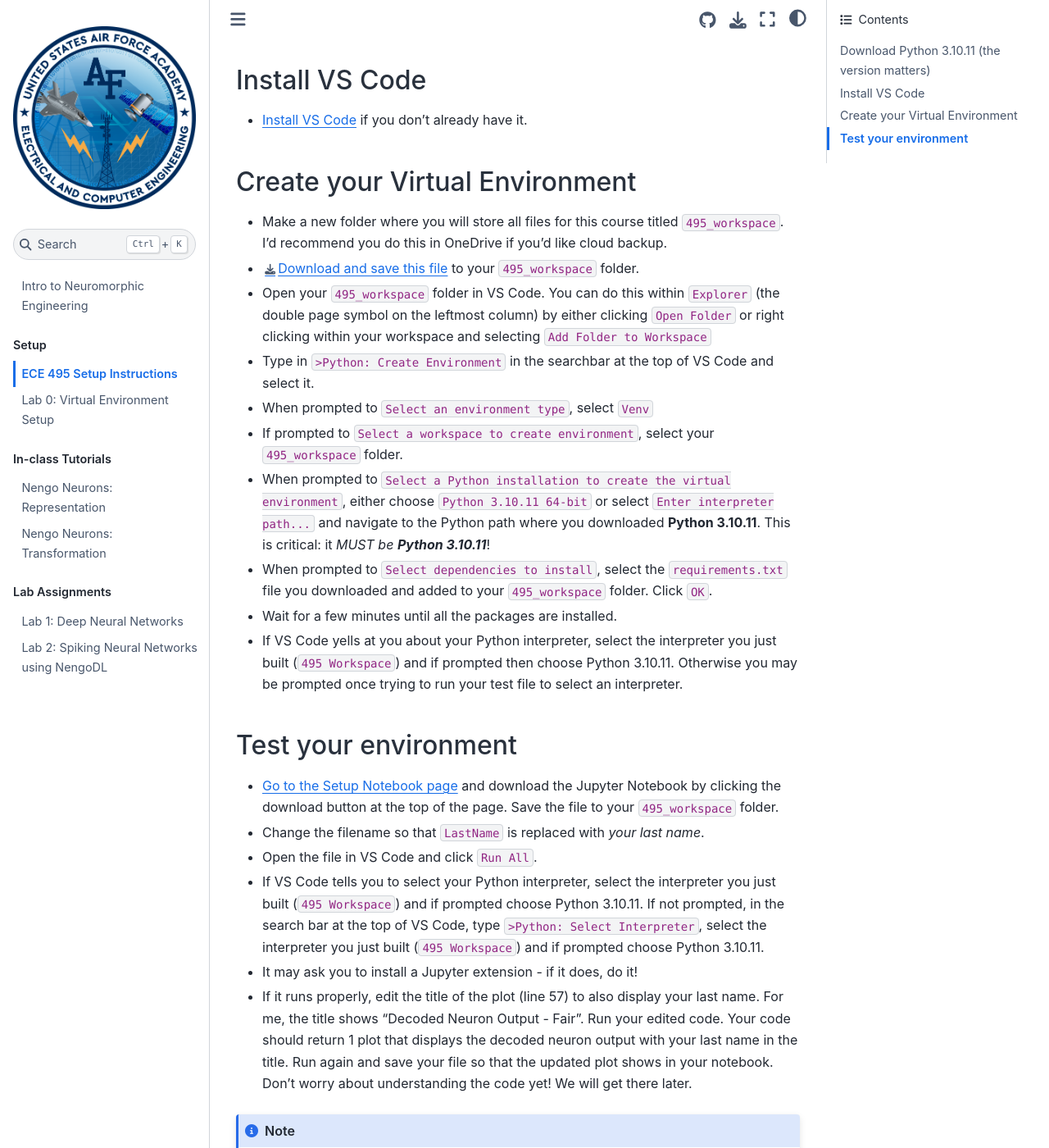
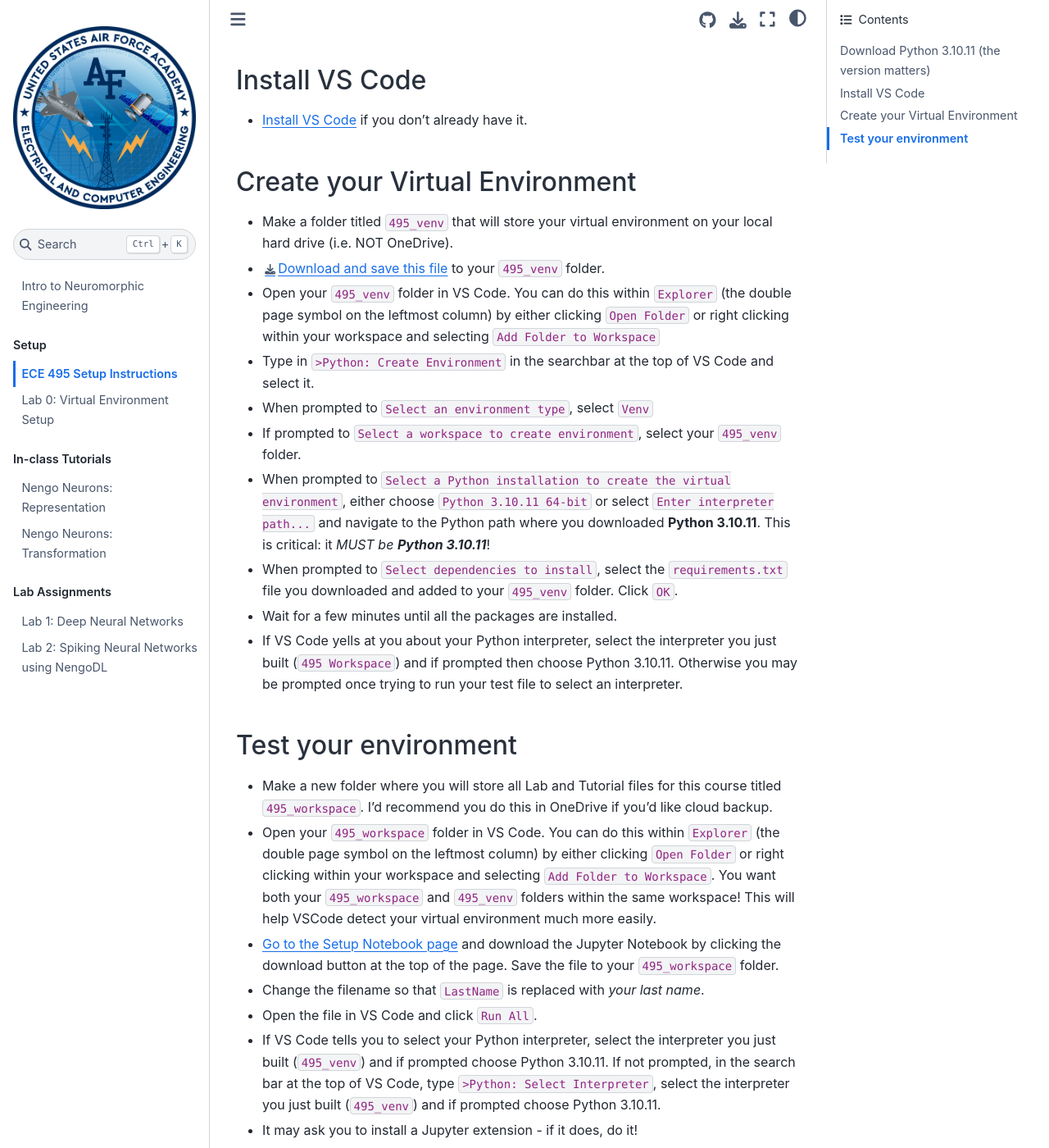
Before and after one commit to kaitlin-fair/ECE495_Fa24, a Jupyter Book: the page built from book/venv_setup.md, in a window 1280 px wide and 1400 px high, scrolled down 436 px. Shown: the whole window at 82% size. Built offline with Jupyter Book 1.0.4 settings and Sphinx 7.4.7 and the Sphinx Book theme 1.1.4, drawn with Linux system fonts in a browser that asks for light colours.

Commit message:
updated to reflect storing venv on C

```diff
--- a/book/venv_setup.md
+++ b/book/venv_setup.md
@@ -14,21 +14,21 @@
 
 ### Create your Virtual Environment
 
-- Make a new folder where you will store all files for this course titled `495_workspace`. I'd recommend you do this in OneDrive if you'd like cloud backup.
+- Make a folder titled `495_venv` that will store your virtual environment on your local hard drive (i.e. NOT OneDrive).
 
-- [Download and save this file](_static/requirements.txt) to your `495_workspace` folder.
+- [Download and save this file](_static/requirements.txt) to your `495_venv` folder.
 
-- Open your `495_workspace` folder in VS Code. You can do this within `Explorer` (the double page symbol on the leftmost column) by either clicking `Open Folder` or right clicking within your workspace and selecting `Add Folder to Workspace`
+- Open your `495_venv` folder in VS Code. You can do this within `Explorer` (the double page symbol on the leftmost column) by either clicking `Open Folder` or right clicking within your workspace and selecting `Add Folder to Workspace`
 
 - Type in `>Python: Create Environment` in the searchbar at the top of VS Code and select it.
 
 - When prompted to `Select an environment type`, select `Venv`
 
-- If prompted to `Select a workspace to create environment`, select your `495_workspace` folder.
+- If prompted to `Select a workspace to create environment`, select your `495_venv` folder.
 
 - When prompted to `Select a Python installation to create the virtual environment`, either choose `Python 3.10.11 64-bit` or select `Enter interpreter path...` and navigate to the Python path where you downloaded **Python 3.10.11**. This is critical: it _MUST be **Python 3.10.11**_!
 
-- When prompted to `Select dependencies to install`, select the `requirements.txt` file you downloaded and added to your `495_workspace` folder. Click `OK`.
+- When prompted to `Select dependencies to install`, select the `requirements.txt` file you downloaded and added to your `495_venv` folder. Click `OK`.
 
 - Wait for a few minutes until all the packages are installed.
 
@@ -36,13 +36,17 @@
 
 ### Test your environment
 
+- Make a new folder where you will store all Lab and Tutorial files for this course titled `495_workspace`.  I'd recommend you do this in OneDrive if you'd like cloud backup.
+
+- Open your `495_workspace` folder in VS Code. You can do this within `Explorer` (the double page symbol on the leftmost column) by either clicking `Open Folder` or right clicking within your workspace and selecting `Add Folder to Workspace`. You want both your `495_workspace` and `495_venv` folders within the same workspace! This will help VSCode detect your virtual environment much more easily.
+
 - [Go to the Setup Notebook page](495setup_LastName.ipynb) and download the Jupyter Notebook by clicking the download button at the top of the page. Save the file to your `495_workspace` folder.
 
 - Change the filename so that `LastName` is replaced with _your last name_.
 
 - Open the file in VS Code and click `Run All`.
 
-- If VS Code tells you to select your Python interpreter, select the interpreter you just built (`495 Workspace`) and if prompted choose Python 3.10.11. If not prompted, in the search bar at the top of VS Code, type `>Python: Select Interpreter`, select the interpreter you just built (`495 Workspace`) and if prompted choose Python 3.10.11.
+- If VS Code tells you to select your Python interpreter, select the interpreter you just built (`495_venv`) and if prompted choose Python 3.10.11. If not prompted, in the search bar at the top of VS Code, type `>Python: Select Interpreter`, select the interpreter you just built (`495_venv`) and if prompted choose Python 3.10.11.
 
 - It may ask you to install a Jupyter extension - if it does, do it!
 
```
